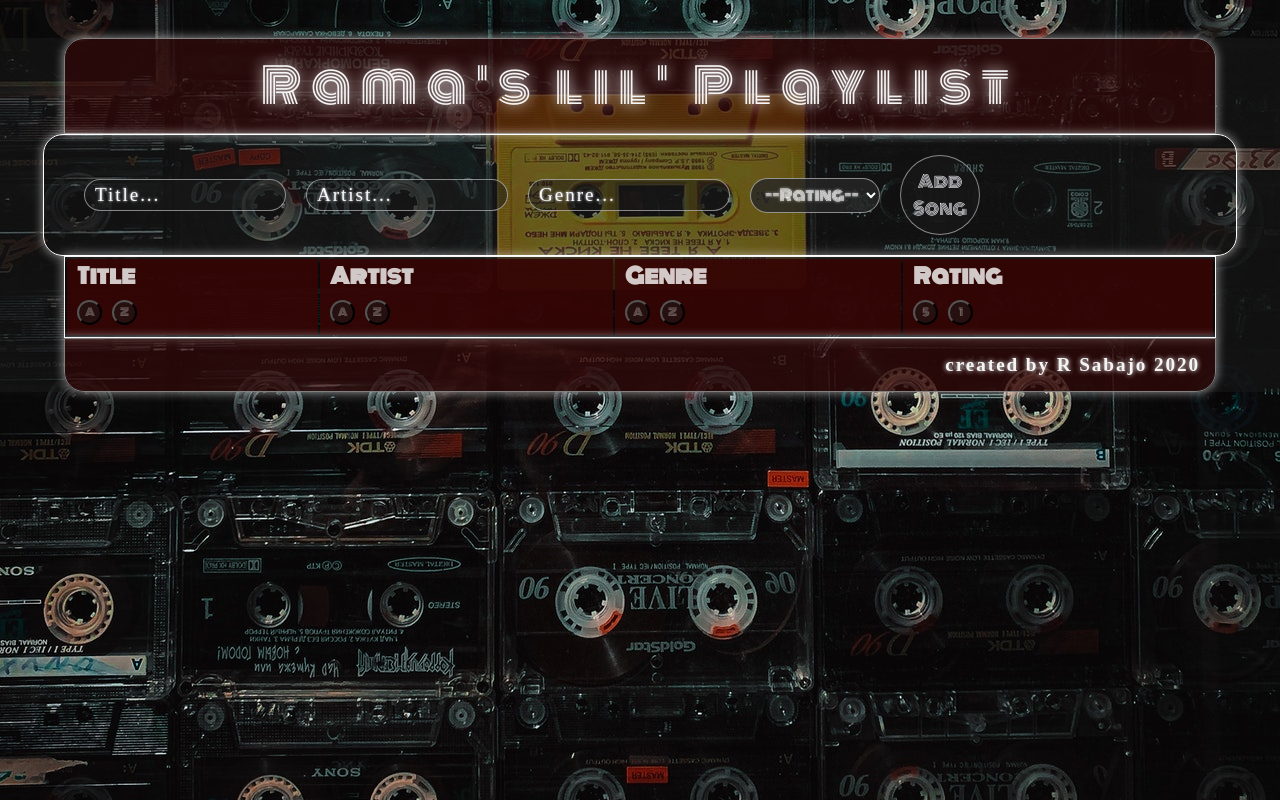
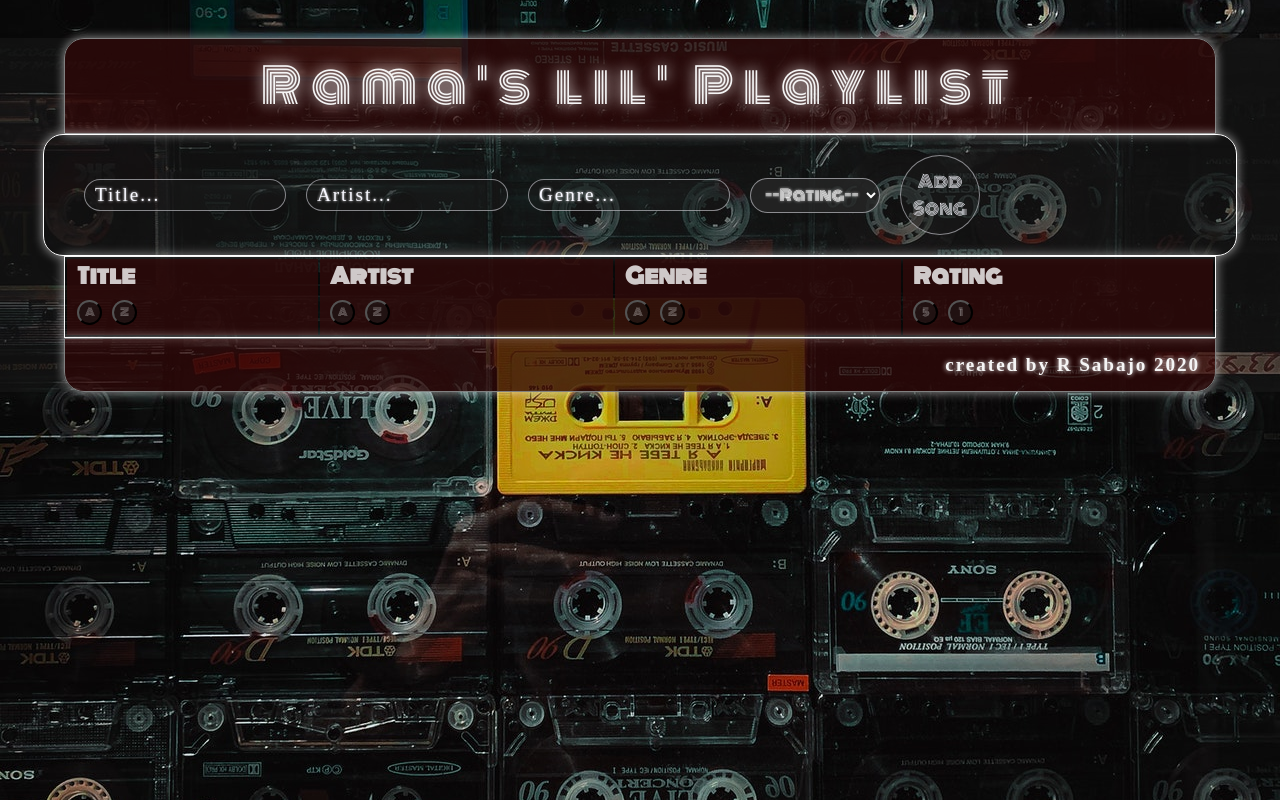
Before and after one commit to R-Sabajo/5-React-Playlist, a React (Create React App) app in the folder mysongs/: page / in a window 1280 px wide. Built offline with nearby package versions, Linux system fonts and the light colour scheme; no server answers; a web font is replaced by a local one.

Commit message:
genre sort fixed

```diff
--- a/mysongs/src/App.css
+++ b/mysongs/src/App.css
@@ -13,6 +13,7 @@ body {
   background-repeat: no-repeat;
   background-size: cover;
   background-position: center;
+  background-attachment: fixed;
 }
 
 .song-overview {
@@ -185,7 +186,7 @@ input:focus {
 }
 
 .song-row__item {
-  background-color: rgba(61, 0, 0, 0.746);
+  background-color: rgba(61, 0, 0, 0.493);
   color: rgba(245, 245, 245, 0.815);
   font-size: 1.1em;
   font-family: var(--font4);
--- a/mysongs/src/components/SongOverview.js
+++ b/mysongs/src/components/SongOverview.js
@@ -80,9 +80,9 @@ class SongOverview extends Component {
         : sort === 'artistZ'
         ? songs.sort((a, b) => b.artist.localeCompare(a.artist))
         : sort === 'genreA'
-        ? songs.sort((a, b) => a.genre.localeCompare(b.artist))
+        ? songs.sort((a, b) => a.genre.localeCompare(b.genre))
         : sort === 'genreZ'
-        ? songs.sort((a, b) => b.genre.localeCompare(a.artist))
+        ? songs.sort((a, b) => b.genre.localeCompare(a.genre))
         : sort === 'rating1'
         ? songs.sort((a, b) => a.rating.localeCompare(b.rating))
         : sort === 'rating5'
```
Also changed, not shown: mysongs/public/index.html (+0 -10 lines).
